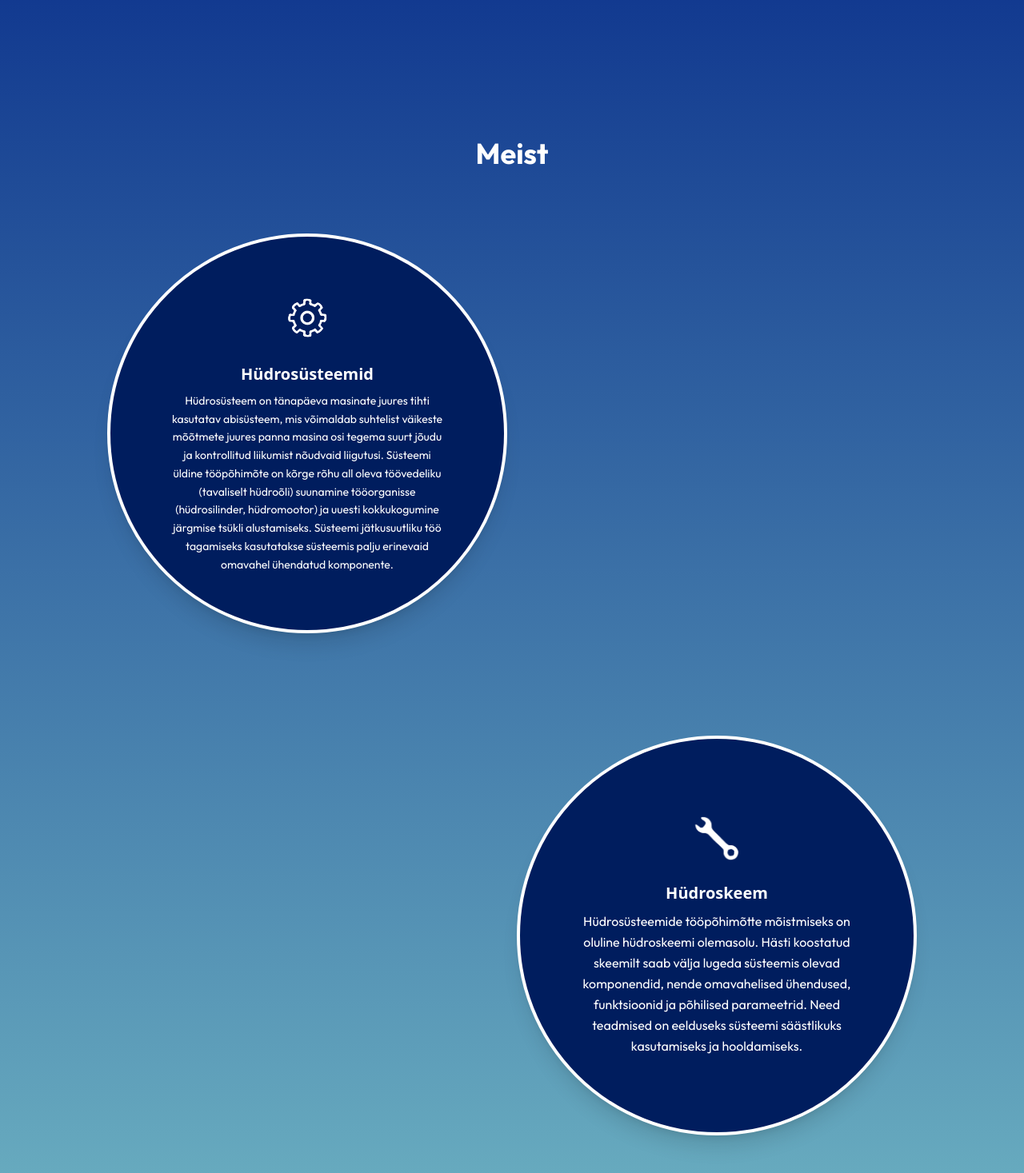
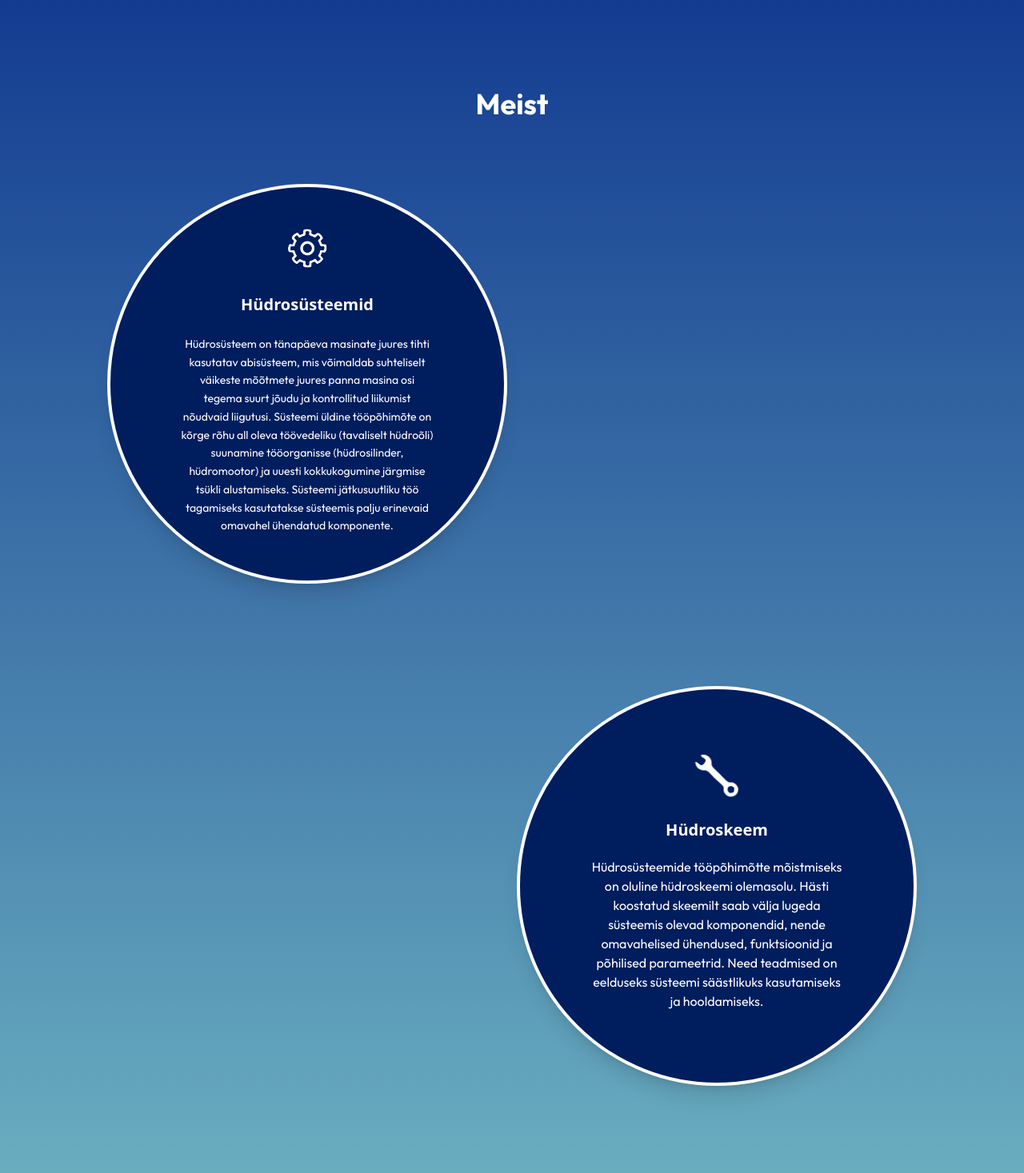
Before and after one commit to rogerpurtsak/hypne, a React (Vite) app in the folder hypne/: page / in a window 1280 px wide. Shown: the part 1330-2797 px from the top of the page at 80% size. Built offline with nearby package versions, Linux system fonts and the light colour scheme.

Commit message:
responsiveness fix

```diff
--- a/hypne/src/Home.tsx
+++ b/hypne/src/Home.tsx
@@ -16,6 +16,7 @@ function Home() {
       >
         <div className="flex flex-col md:flex-row items-center justify-between text-white pt-20 p-8 w-full">
           {/* vasak tekst */}
+          <FadeInSection>
           <div className="md:w-1/2 mb-6 md:mb-0">
             <h2 className="text-3xl md:text-5xl font-bold leading-snug text-center md:text-left">
               <span className="text-white">Me pakume</span>{' '}
@@ -23,6 +24,8 @@ function Home() {
               <span className="block">pikaajalise kogemuse baasil.</span>
             </h2>
           </div>
+          </FadeInSection>
+
 
           {/* parempoolne pilt */}
           <div className="relative md:w-1/2">
@@ -75,21 +78,25 @@ function Home() {
 
   {/* 1. mull */}
   <FadeInSection>
-  <div id="hydrosys" className="md:-translate-x-64 mb-32 w-[500px] h-[500px] rounded-full bg-[#001D5E] text-white flex flex-col items-center justify-center text-center p-8 shadow-xl border-4 border-white mx-auto">
-    <img src="/settings.png" alt="Settings Icon" className='w-16 mb-6'/>
-    <h3 className="text-xl font-bold mb-2">Hüdrosüsteemid</h3>
-    <p className="text-sm leading-relaxed max-w-[80%] font-outfit text-center">
-      Hüdrosüsteem on tänapäeva masinate juures tihti kasutatav abisüsteem, mis võimaldab suhtelist väikeste mõõtmete juures panna masina osi tegema suurt jõudu ja kontrollitud liikumist nõudvaid liigutusi.  Süsteemi üldine tööpõhimõte on kõrge rõhu all oleva töövedeliku (tavaliselt hüdroõli) suunamine tööorganisse (hüdrosilinder, hüdromootor) ja uuesti kokkukogumine järgmise tsükli alustamiseks. Süsteemi jätkusuutliku töö tagamiseks kasutatakse süsteemis palju erinevaid omavahel ühendatud komponente.
-    </p>
-  </div>
+  <div
+  id="hydrosys"
+  className="mb-32 w-[90vw] max-w-[500px] aspect-square rounded-full bg-[#001D5E] text-white flex flex-col items-center justify-center text-center p-8 shadow-xl border-4 border-white mx-auto md:-translate-x-64"
+>
+  <img src="/settings.png" alt="Settings Icon" className="w-16 mb-6" />
+  <h3 className="text-xl font-bold mb-3">Hüdrosüsteemid</h3>
+  <p className="text-sm leading-relaxed max-w-[80%] font-outfit text-center p-3">
+    Hüdrosüsteem on tänapäeva masinate juures tihti kasutatav abisüsteem, mis võimaldab suhteliselt väikeste mõõtmete juures panna masina osi tegema suurt jõudu ja kontrollitud liikumist nõudvaid liigutusi. Süsteemi üldine tööpõhimõte on kõrge rõhu all oleva töövedeliku (tavaliselt hüdroõli) suunamine tööorganisse (hüdrosilinder, hüdromootor) ja uuesti kokkukogumine järgmise tsükli alustamiseks. Süsteemi jätkusuutliku töö tagamiseks kasutatakse süsteemis palju erinevaid omavahel ühendatud komponente.
+  </p>
+</div>
+
   </FadeInSection>
 
   {/* 2. mull */}
    <FadeInSection>
-  <div id="skeem" className="md:translate-x-64 mb-32 w-[500px] h-[500px] rounded-full bg-[#001D5E] text-white flex flex-col items-center justify-center text-center p-8 shadow-xl border-4 border-white mx-auto">
+  <div id="skeem" className="mb-32 w-[90vw] max-w-[500px] aspect-square rounded-full bg-[#001D5E] text-white flex flex-col items-center justify-center text-center p-8 shadow-xl border-4 border-white mx-auto md:translate-x-64">
     <img src="/kang.png" alt="Repair Icon" className='w-20 mb-6'/>
     <h3 className="text-xl font-bold mb-2">Hüdroskeem</h3>
-    <p className="text-md leading-relaxed font-outfit text-center max-w-[80%]">
+    <p className="text-md md:text-base leading-relaxed font-outfit text-center max-w-[80%] p-3">
       Hüdrosüsteemide tööpõhimõtte mõistmiseks on oluline hüdroskeemi olemasolu. Hästi koostatud skeemilt saab välja lugeda süsteemis olevad komponendid, nende omavahelised ühendused, funktsioonid ja põhilised parameetrid. Need teadmised on eelduseks süsteemi säästlikuks kasutamiseks ja hooldamiseks.
     </p>
   </div>
@@ -97,13 +104,17 @@ function Home() {
 
   {/* 3. mull */}
   <FadeInSection>
-  <div id="hypne" className="md:-translate-x-64 w-[500px] h-[500px] rounded-full bg-[#001D5E] text-white flex flex-col items-center justify-center text-center p-8 mb-16 shadow-xl border-4 border-white mx-auto">
-    <img src="/home.png" alt="Home Icon" className='w-14 mb-6'/>
+  <div
+    id="hypne"
+    className="mb-16 w-[90vw] max-w-[500px] aspect-square rounded-full bg-[#001D5E] text-white flex flex-col items-center justify-center text-center p-8 shadow-xl border-4 border-white mx-auto md:-translate-x-64"
+  >
+    <img src="/home.png" alt="Home Icon" className="w-14 mb-6" />
     <h3 className="text-xl font-bold mb-2">HYPNE</h3>
-    <p className="text-md leading-relaxed font-outfit text-center max-w-[80%]">
-      Hypne koostab töötava hüdraulika lahenduse arendusjärgus masinale. Hypne kaardistab olemasolevaid hüdrosüsteeme ja koostab hüdroskeemi mis aitab mõista süsteemi tööpõhimõtet.
+    <p className="text-sm md:text-base leading-relaxed font-outfit text-center max-w-[80%]">
+      Hypne koostab töötava hüdraulika lahenduse arendusjärgus masinale. Hypne kaardistab olemasolevaid hüdrosüsteeme ja koostab hüdroskeemi, mis aitab mõista süsteemi tööpõhimõtet.
     </p>
   </div>
+
   </FadeInSection>
 </div>
 
--- a/hypne/src/components/Footer.tsx
+++ b/hypne/src/components/Footer.tsx
@@ -27,7 +27,7 @@ const Footer: React.FC = () => {
 
             {/* Kesk – Privaatsus */}
             <div className="sm:col-span-2 lg:col-span-1 lg:text-center">
-                © 2025 <a href="#" className="ml-2 hover:underline">Privaatsuspoliitika</a>
+                Legendid aegade algusest
             </div>
 
             {/* Parem – nupud */}
```
